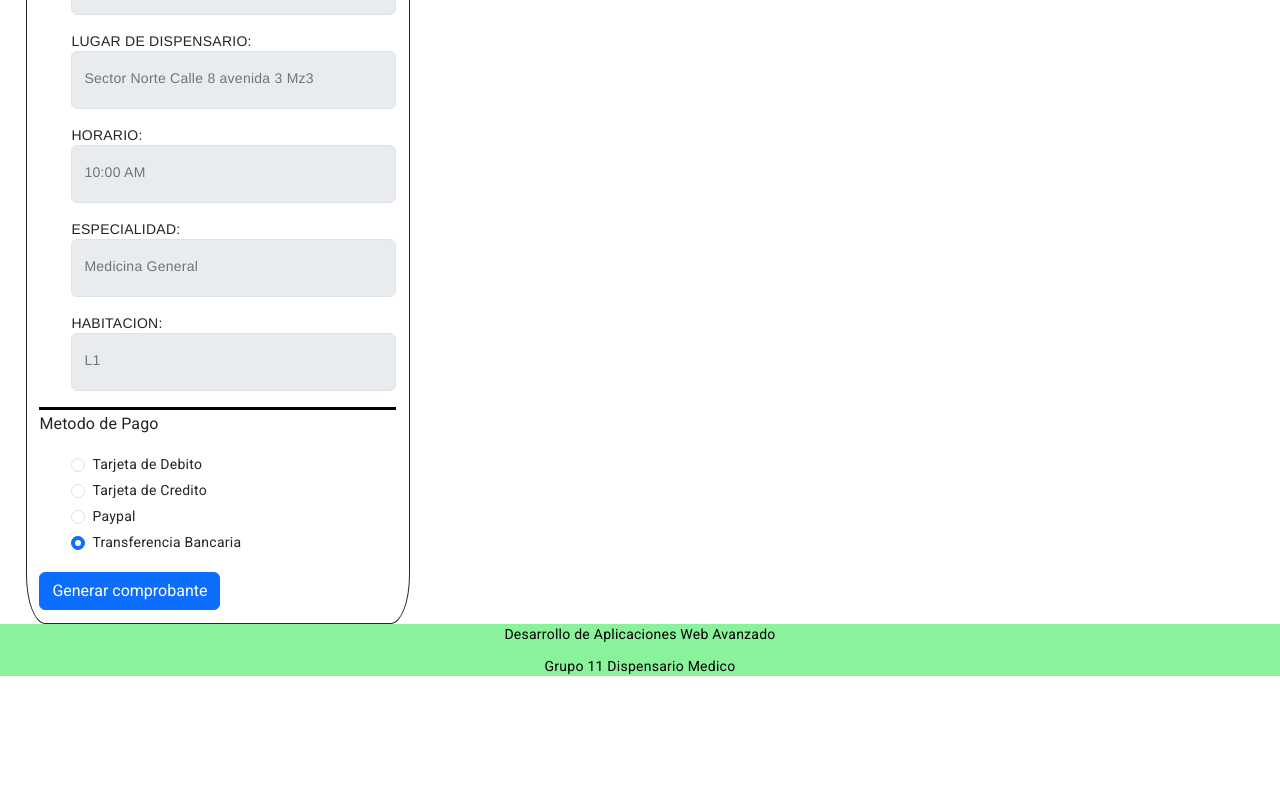
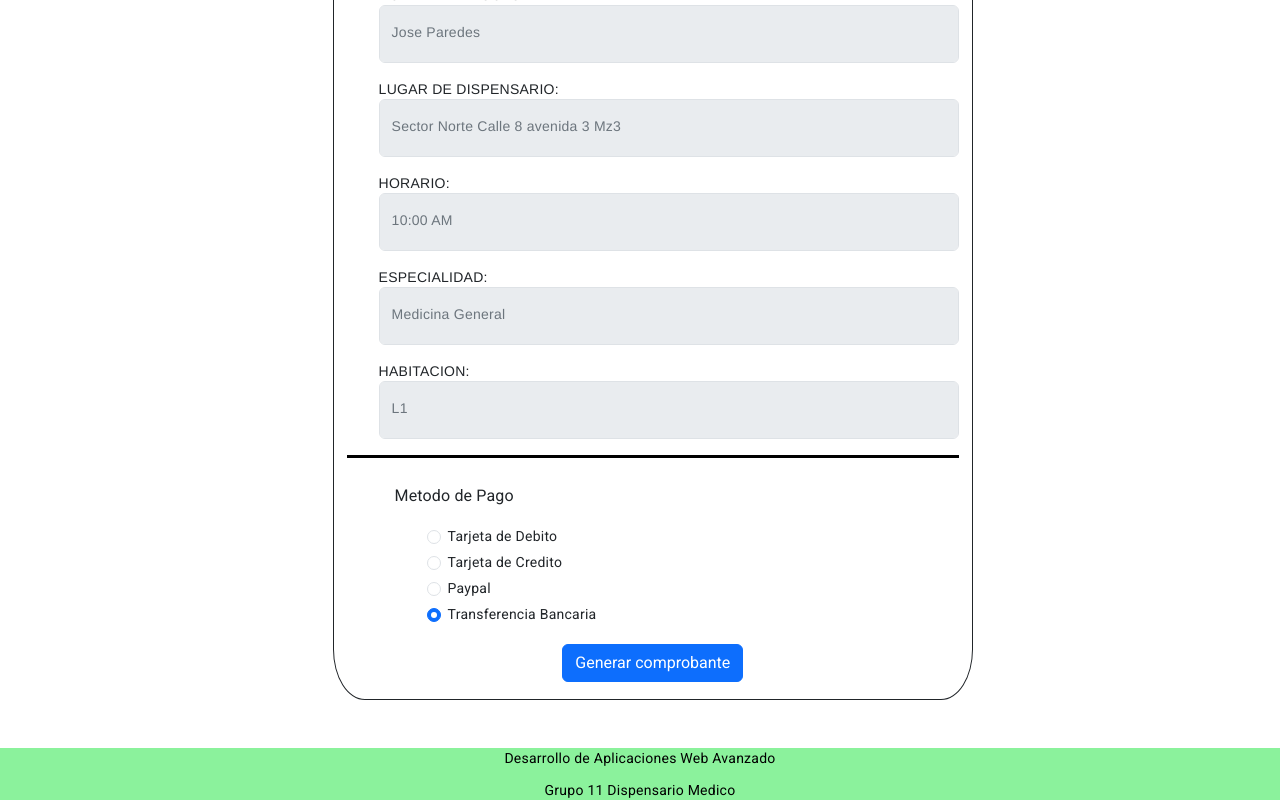
Before and after one commit to angel5000/DispensarioMed-WEB, an Angular app: page /venta in a window 1280 px wide. Shown: the part 398-1198 px from the top of the page. Before the commit the page ends 1074 px from the top, so only its background shows below. Built offline with nearby package versions, Linux system fonts and the light colour scheme; a web font is replaced by a local one.

Commit message:
modified:   src/app/components/venta/venta.component.css 	modified:   src/app/components/venta/venta.component.html

```diff
--- a/src/app/components/venta/venta.component.css
+++ b/src/app/components/venta/venta.component.css
@@ -4,7 +4,8 @@ li {
 }
 #Content_Box1{
     background-color: rgb(255, 255, 255);
-    width: 30%;
+    width: 50%;
+
     height: auto;
     border-color:black;
     border: 1px;
--- a/src/app/components/venta/venta.component.html
+++ b/src/app/components/venta/venta.component.html
@@ -1,7 +1,7 @@
-<div id="x">
+<div id="x" class="d-flex justify-content-center mt-5 mb-5">
 
-</div>
-<div id="Content_Box1">
+
+<div id="Content_Box1" >
     <div id="Content_Box2">
         <h2>DETALLES DE LA CITA MEDICA</h2>
         <div id="Content_Box_if">
@@ -60,7 +60,7 @@
                 </li>
             </ul>
         </div>
-        <div id="Content_Box_pago">
+        <div id="Content_Box_pago " class="mx-5 mt-4">
             <h3>Metodo de Pago</h3>
             <ul>
                 <div class="form-check">
@@ -88,8 +88,10 @@
                     </label>
                     </div>
             </ul>
+            <div class="d-flex justify-content-center mt-1  mb-1">
             <button type="button" class="btn btn-primary">Generar comprobante   </button>
-
+        </div>
         </div>
     </div>
 </div>
+</div>
```
